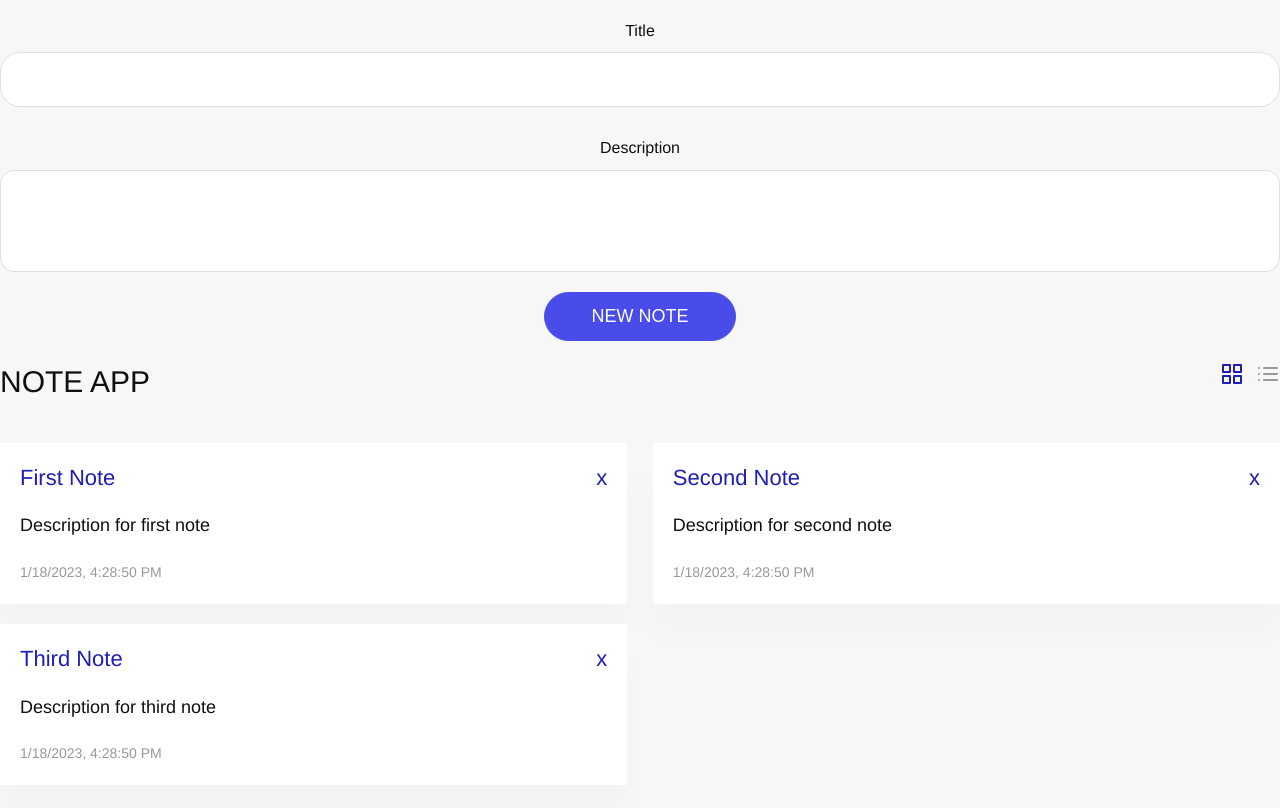
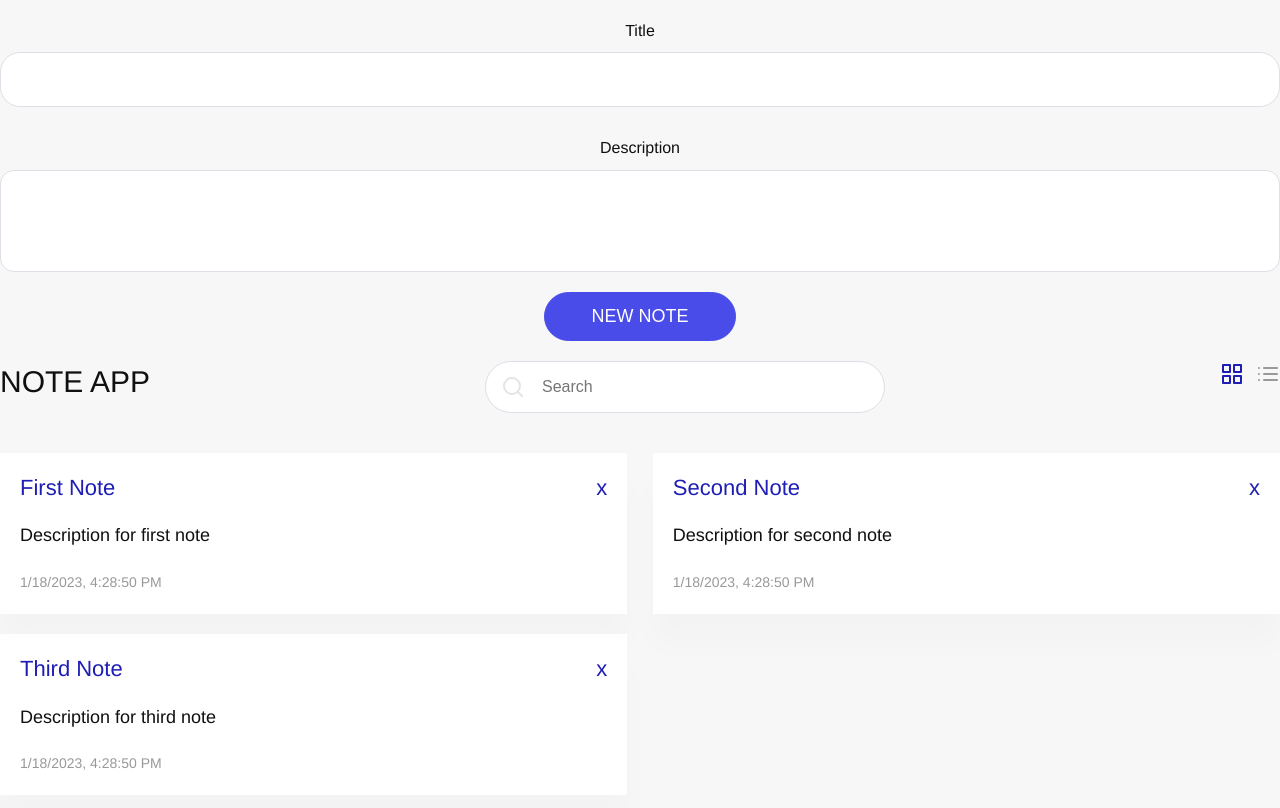
Before and after one commit to zawadzki2778/vue_note-app, a Vue app: page / in a window 1280 px wide. Shown: the top 808 px of the page. Built offline with nearby package versions, Linux system fonts and the light colour scheme.

Commit message:
fix search

```diff
--- a/src/App.vue
+++ b/src/App.vue
@@ -9,6 +9,8 @@
 
           <div class="note-header">
             <h1 class="title">{{ title }}</h1>
+
+            <Search />
             <div class="icons">
               <svg
                 :class="{ active: grid }"
@@ -64,12 +66,14 @@
 import Message from "@/components/Message.vue";
 import NewNote from "@/components/NewNote.vue";
 import Notes from "@/components/Notes.vue";
+import Search from "@/components/Search.vue"
 export default {
   name: "App",
   components: {
     Message,
     NewNote,
     Notes,
+    Search
   },
 
   data() {
--- /dev/null
+++ b/src/components/Search.vue
@@ -0,0 +1,67 @@
+<template>
+  <div class="wrapper__search">
+
+    <!-- Search -->
+    <div class="search">
+      <div class="search-icon"><svg xmlns="http://www.w3.org/2000/svg" width="24" height="24" viewBox="0 0 24 24" fill="none" stroke="currentColor" stroke-width="2" stroke-linecap="round" stroke-linejoin="round" class="feather feather-search"><circle cx="11" cy="11" r="8"></circle><line x1="21" y1="21" x2="16.65" y2="16.65"></line></svg></div>
+    </div>
+    <!-- Search input -->
+    <input type="text" :placeholder="placeholder" v-model="search"/>
+
+  </div>
+</template>
+
+<script>
+export default {
+  props: {
+    placeholder: {
+      type: String,
+      default: 'Search'
+    }
+  },
+  data () {
+    return {
+      search: ''
+    }
+  },
+  watch: {
+    search (val) {
+      // console.log(val)
+      this.$emit('search', val);
+    }
+  }
+}
+</script>
+
+<style scoped>
+svg {
+  color: #e4e4e4;
+}
+/* Search */
+.wrapper__search {
+  position: relative;
+}
+.search {
+  top: 0px;
+  bottom: 0px;
+  left: 0px;
+  position: absolute;
+}
+.search-icon {
+  height: 100%;
+  padding-left: 16px;
+  padding-right: 16px;
+  align-items: center;
+  display: flex;
+}
+input {
+  padding: 16px 16px 16px 56px !important;
+  margin-bottom: 0px;
+  border-radius: 30px;
+  color: #909399;
+  font-size: 16px;
+  min-width: 400px;
+  height: auto;
+}
+
+</style>
```
